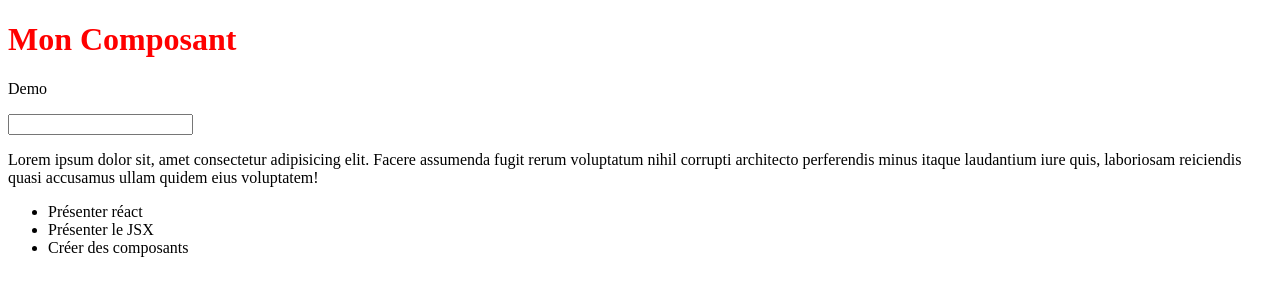
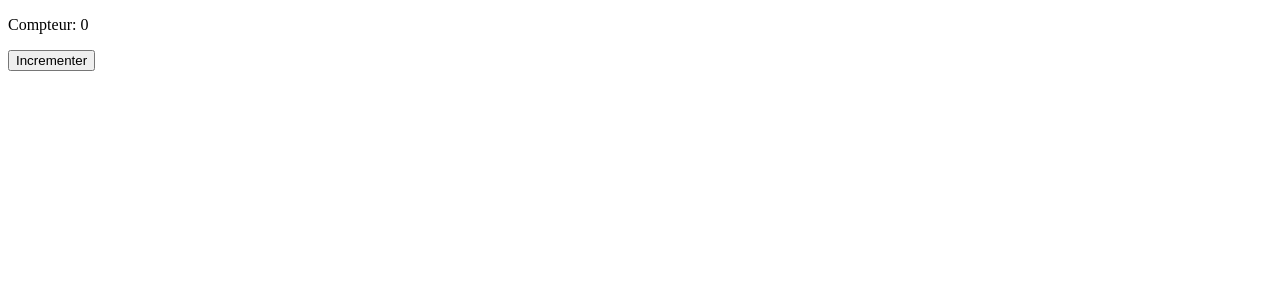
Before and after one commit to AurelBichop/React_graph, a React (Vite) app: page / in a window 1280 px wide. Shown: the top 300 px of the page. Built offline with nearby package versions, Linux system fonts and the light colour scheme.

Commit message:
le hook use State

```diff
--- a/src/App.jsx
+++ b/src/App.jsx
@@ -1,3 +1,5 @@
+import { useState } from "react";
+
 const title = "Hello World";
 const style = { color: "red", backgroundColor: "blue" };
 const showtitle = false;
@@ -5,52 +7,18 @@
 const todos = ["Présenter réact", "Présenter le JSX", "Créer des composants"];
 
 function App() {
-  const handleClick = (e) => {
-    e.preventDefault();
-    alert("J'ai cliqué sur le titre");
+  const [count, setCount] = useState(0);
+
+  const increment = () => {
+    setCount(count + 1);
   };
 
   return (
     <>
-      <Title color="red">Mon Composant</Title>
-      {showtitle ? (
-        <h1 id="title" className="title" style={style}>
-          {title}
-        </h1>
-      ) : (
-        <p>Demo</p>
-      )}
-      <input type="text" />
-      <p>
-        Lorem ipsum dolor sit, amet consectetur adipisicing elit. Facere
-        assumenda fugit rerum voluptatum nihil corrupti architecto perferendis
-        minus itaque laudantium iure quis, laboriosam reiciendis quasi accusamus
-        ullam quidem eius voluptatem!
-      </p>
-      <ul>
-        {todos.map((todo) => (
-          <li key={todo}>{todo}</li>
-        ))}
-      </ul>
+      <p>Compteur: {count}</p>
+      <button onClick={increment}>Incrementer</button>
     </>
   );
 }
 
-function Title({ color, children, hidden }) {
-  if (hidden) {
-    return null;
-  }
-
-  const props = {
-    id: "monid",
-    className: "maclass",
-  };
-
-  return (
-    <h1 style={{ color: color }} {...props}>
-      {children}
-    </h1>
-  );
-}
-
 export default App;
```
